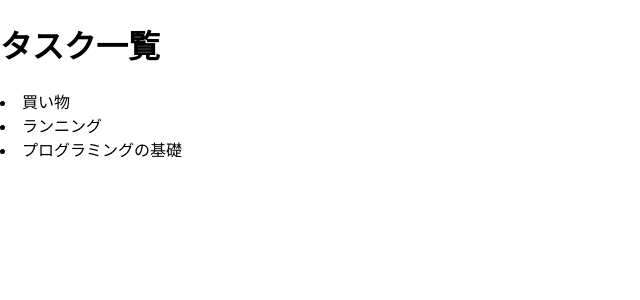
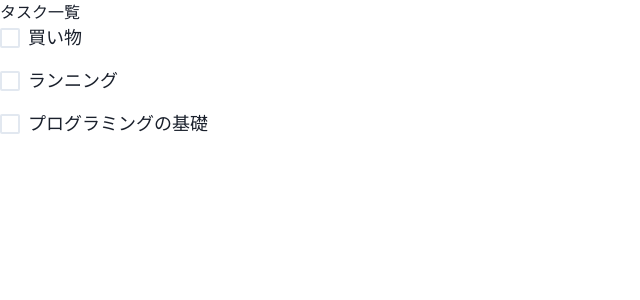
Before and after one commit to gadname/React_Rails_Todo_re, a React (Create React App) app: page / in a window 1280 px wide. Shown: the top 300 px of the page, without its empty margins (0-640 px from the left). Built offline with nearby package versions, Linux system fonts and the light colour scheme.

Commit message:
UIの設定

```diff
--- a/package.json
+++ b/package.json
@@ -3,9 +3,13 @@
   "version": "0.1.0",
   "private": true,
   "dependencies": {
+    "@chakra-ui/react": "^2.8.1",
+    "@emotion/react": "^11.11.1",
+    "@emotion/styled": "^11.11.0",
     "@testing-library/jest-dom": "^5.17.0",
     "@testing-library/react": "^13.4.0",
     "@testing-library/user-event": "^13.5.0",
+    "framer-motion": "^10.16.4",
     "react": "^18.2.0",
     "react-dom": "^18.2.0",
     "react-scripts": "5.0.1",
--- a/src/component/Task.jsx
+++ b/src/component/Task.jsx
@@ -1,9 +1,14 @@
 import React from 'react';
+import { Checkbox, Box, Text } from "@chakra-ui/react";
 
-const Task = (ass) => {
+const Task = (props) => {
     return (
-    <li>{ass.name}</li>
-    )
+        <Box mb="16px">
+      <Checkbox colorScheme="blue" size="lg">
+    <Text>{props.name}</Text>
+    </Checkbox>
+    </Box>
+    );
 }
 
 export default Task
--- a/src/index.js
+++ b/src/index.js
@@ -3,11 +3,14 @@ import ReactDOM from 'react-dom/client';
 import './index.css';
 import App from './App';
 import reportWebVitals from './reportWebVitals';
+import { ChakraProvider } from "@chakra-ui/react";
 
 const root = ReactDOM.createRoot(document.getElementById('root'));
 root.render(
   <React.StrictMode>
+    <ChakraProvider>
     <App />
+    </ChakraProvider>
   </React.StrictMode>
 );
 
```
Also changed, not shown: 1 other file (tests, documents, lock files or other folders).
